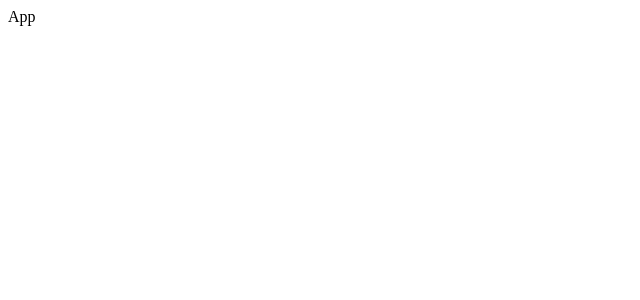
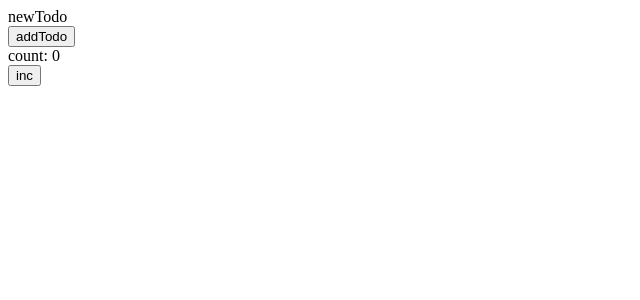
Before and after one commit to DemchyshynV/june-2023-React, a React (Create React App) app: page / in a window 1280 px wide. Shown: the top 300 px of the page, without its empty margins (0-640 px from the left). Built offline with nearby package versions, Linux system fonts and the light colour scheme.

Commit message:
UseCallBackComponent useMemoComponent

```diff
--- a/src/App.js
+++ b/src/App.js
@@ -1,7 +1,11 @@
+import {UseMemoComponent} from "./components/UseMemoComponent";
+import {UseCallBackComponent} from "./components/UseCallBackComponent";
+
 const App = () => {
     return (
         <div>
-            App
+            {/*<UseMemoComponent/>*/}
+            <UseCallBackComponent/>
         </div>
     );
 };
--- /dev/null
+++ b/src/components/Todos.js
@@ -0,0 +1,13 @@
+import {memo} from "react";
+
+const Todos = memo(({todos, addTodo}) => {
+    console.log('Todo');
+    return (
+        <div>
+            {todos.map((todo, index) => <div key={index}>{todo}</div>)}
+            <button onClick={addTodo}>addTodo</button>
+        </div>
+    );
+});
+
+export {Todos};
--- /dev/null
+++ b/src/components/UseCallBackComponent.js
@@ -0,0 +1,21 @@
+import {useCallback, useState} from "react";
+import {Todos} from "./Todos";
+
+const UseCallBackComponent = () => {
+    const [todos, setTodos] = useState(['newTodo'])
+    const [count, setCount] = useState(0)
+
+    const addTodo = useCallback(() => {
+        setTodos(prevState => [...prevState, 'newTodo'])
+    }, [])
+
+    return (
+        <div>
+            <Todos todos={todos} addTodo={addTodo}/>
+            <div>count: {count}</div>
+            <button onClick={() => setCount(prevState => ++prevState)}>inc</button>
+        </div>
+    );
+};
+
+export {UseCallBackComponent};
--- /dev/null
+++ b/src/components/UseMemoComponent.js
@@ -0,0 +1,31 @@
+import {useMemo, useState} from "react";
+
+const summator = (n) => {
+    console.log('start');
+    let sum = n
+    for (let i = 0; i < 1000; i++) {
+        sum += i
+    }
+    for (let i = 0; i < 4000000000; i++) {
+
+    }
+    console.log('finish');
+    return sum
+}
+const UseMemoComponent = () => {
+    const [n, setN] = useState(5)
+    const [count, setCount] = useState(0);
+
+    const res = useMemo(()=>summator(n), [n])
+
+    return (
+        <div>
+            <div>Res: {res}</div>
+            <div>Count: {count}</div>
+            <button onClick={() => setN(prevState => ++prevState)}>incN</button>
+            <button onClick={() => setCount(prevState => ++prevState)}>incCount</button>
+        </div>
+    );
+};
+
+export {UseMemoComponent};
```
